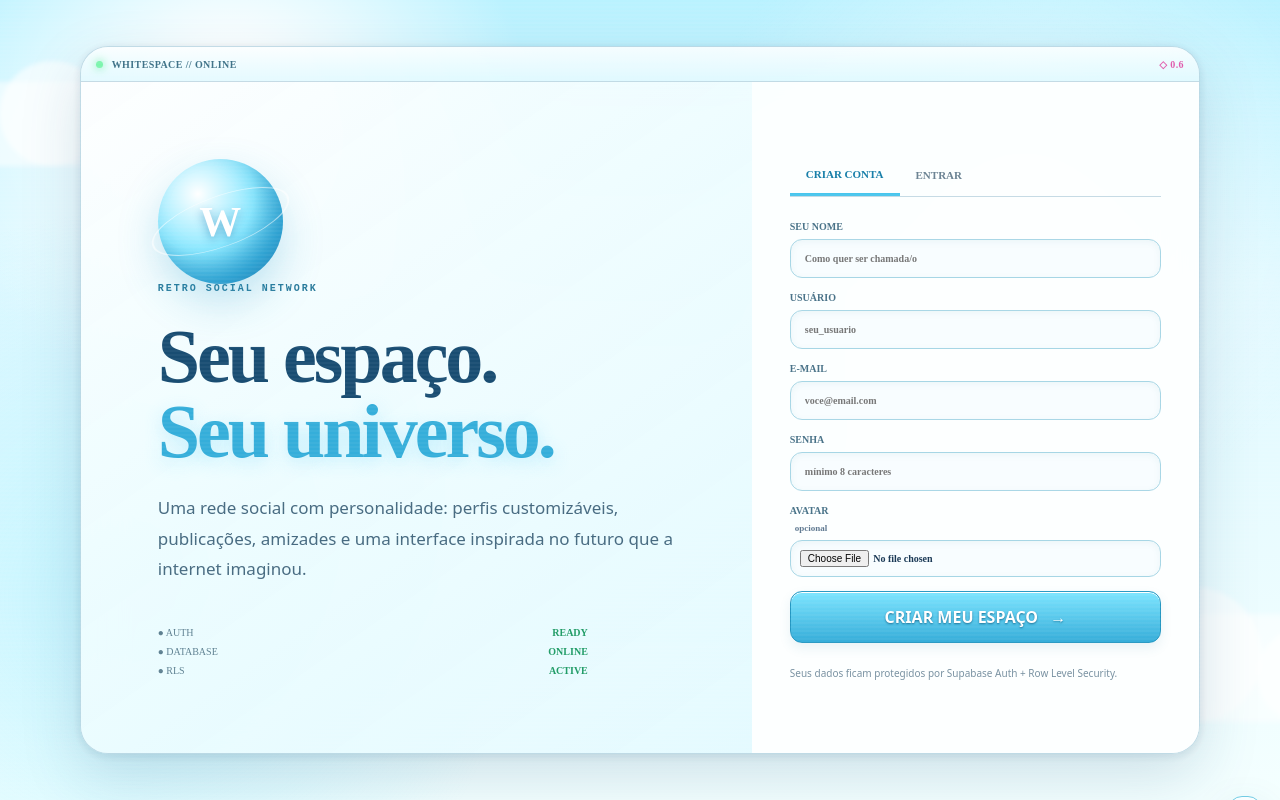
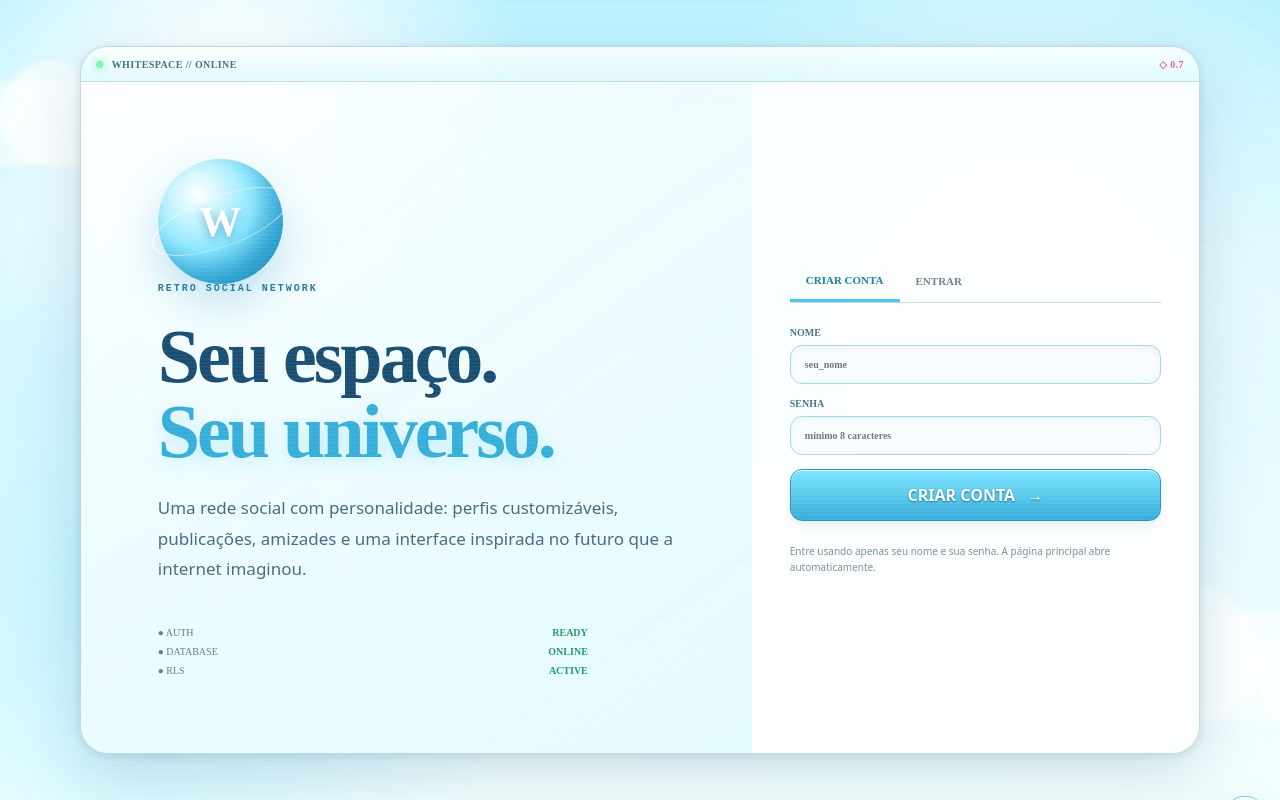
Before and after one commit to GhostCellOPHexa/whitespace-app, a plain HTML site: page index.html in a window 1280 px wide. Drawn offline with nearby package versions, Linux system fonts and the light colour scheme.

Commit message:
feat(auth): simplify WhiteSpace login to name and password

```diff
--- a/index.html
+++ b/index.html
@@ -19,7 +19,7 @@
 
 <section id="auth-screen" class="auth-screen">
   <div class="auth-window">
-    <header class="window-title"><span><i class="led"></i> WHITESPACE // ONLINE</span><span>◇ 0.6</span></header>
+    <header class="window-title"><span><i class="led"></i> WHITESPACE // ONLINE</span><span>◇ 0.7</span></header>
     <div class="auth-layout">
       <div class="auth-hero">
         <div class="aero-orb"><span>W</span></div>
@@ -32,22 +32,17 @@
         <div class="auth-tabs"><button class="tab active" data-auth="signup">CRIAR CONTA</button><button class="tab" data-auth="login">ENTRAR</button></div>
         <div id="auth-message" class="auth-message hidden"></div>
         <form id="signup-form" class="form">
-          <label>SEU NOME<input id="signup-name" maxlength="40" required autocomplete="name" placeholder="Como quer ser chamada/o"></label>
-          <label>USUÁRIO<input id="signup-username" maxlength="24" pattern="[A-Za-z0-9_]{3,24}" required autocomplete="username" placeholder="seu_usuario"></label>
-          <label>E-MAIL<input id="signup-email" type="email" required autocomplete="email" placeholder="voce@email.com"></label>
+          <label>NOME<input id="signup-name" maxlength="24" pattern="[A-Za-z0-9_]{3,24}" required autocomplete="username" placeholder="seu_nome"></label>
           <label>SENHA<input id="signup-password" type="password" minlength="8" required autocomplete="new-password" placeholder="mínimo 8 caracteres"></label>
-          <label>AVATAR <span class="optional">opcional</span><input id="signup-avatar" type="file" accept="image/png,image/jpeg,image/webp"></label>
-          <button class="aero-button primary wide">CRIAR MEU ESPAÇO <span>→</span></button>
+          <button class="aero-button primary wide">CRIAR CONTA <span>→</span></button>
         </form>
         <form id="login-form" class="form hidden">
-          <label>E-MAIL<input id="login-email" type="email" required autocomplete="email" placeholder="voce@email.com"></label>
+          <label>NOME<input id="login-name" maxlength="24" pattern="[A-Za-z0-9_]{3,24}" required autocomplete="username" placeholder="seu_nome"></label>
           <label>SENHA<input id="login-password" type="password" required autocomplete="current-password" placeholder="sua senha"></label>
           <button class="aero-button primary wide">ENTRAR NO WHITESPACE <span>→</span></button>
-          <button type="button" id="forgot-password" class="link-button">Esqueci minha senha</button>
-          <button type="button" id="resend-confirmation" class="link-button hidden">Reenviar confirmação de e-mail</button>
         </form>
         <div id="setup-note" class="notice hidden"></div>
-        <small class="privacy-note">Seus dados ficam protegidos por Supabase Auth + Row Level Security.</small>
+        <small class="privacy-note">Entre usando apenas seu nome e sua senha. A página principal abre automaticamente.</small>
       </div>
     </div>
   </div>
```
